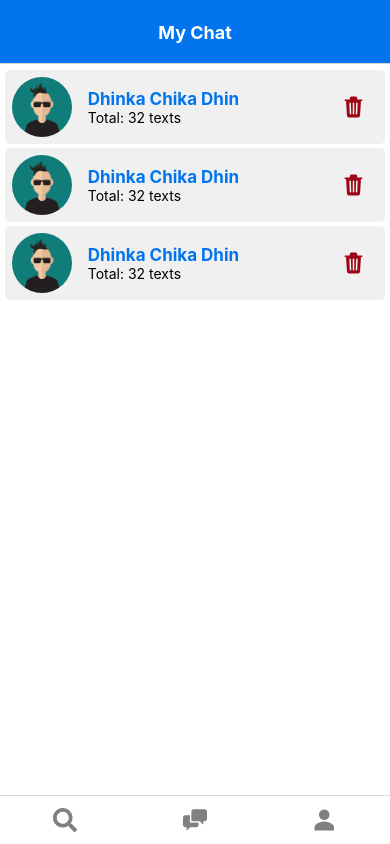
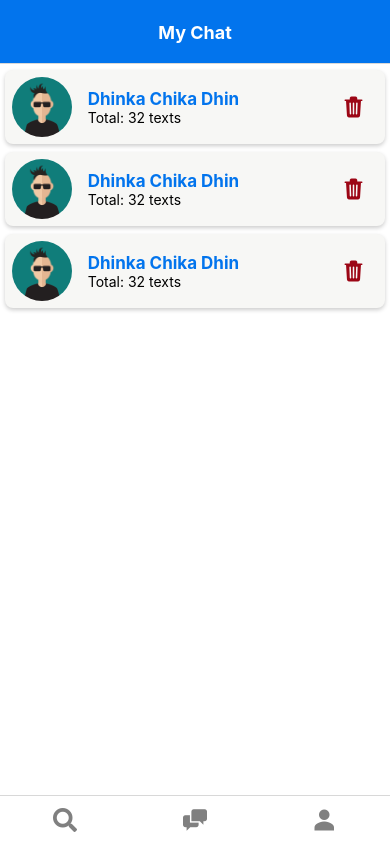
Before and after one commit to Brainless-Loco/myChattingApp, a React Native app: screen /home in a window 390 px wide. Built offline with nearby package versions, Linux system fonts and the light colour scheme; no server answers; the database is empty.

Commit message:
Minor UI updates with logical implementaion initiating

```diff
--- a/components/ASingleChat.js
+++ b/components/ASingleChat.js
@@ -1,17 +1,27 @@
-import { View, Text, Pressable, StyleSheet, Image, TouchableOpacity } from 'react-native'
+import { View, Text, StyleSheet, Image, TouchableOpacity } from 'react-native'
 import React from 'react'
 import { Ionicons } from '@expo/vector-icons';
+import { useDispatch } from 'react-redux';
+import { updateCurrentOpenChatRef } from '../redux/Actions';
 
-export default function ASingleChat({navigation}) {
+export default function ASingleChat({navigation,roomId}) {
+
+    const dispatch = useDispatch()
+
+    const updateOpenChatId = (chatRef)=> dispatch(updateCurrentOpenChatRef(chatRef))
+
     return (
-    <Pressable  onPress={()=>{navigation.navigate('chat')}} style={styles.container}>
+        <TouchableOpacity  onPress={()=>{
+            updateOpenChatId(roomId)
+            navigation.navigate('chat');
+            }} style={styles.container}>
             <Image style={styles.imageStyle} source={require('../assets/images/avatar.png')}/>
             <View style={styles.midContainerStyle}>
                 <Text style={styles.chatNameStyle}>Dhinka Chika Dhin</Text>
                 <Text>Total: 32 texts</Text>
             </View>
-        <Pressable style={styles.deleteBtnContainerStyle}><Ionicons name="trash" size={24} color="#9c0615"/></Pressable>
-    </Pressable>
+            <TouchableOpacity style={styles.deleteBtnContainerStyle}><Ionicons name="trash" size={24} color="#9c0615"/></TouchableOpacity>
+        </TouchableOpacity>
     )
 }
 
@@ -20,15 +30,20 @@ const styles = StyleSheet.create({
     container: {
         display:'flex',
         flexDirection:'row',
-        backgroundColor: '#f0f0f0',
+        backgroundColor: '#f7f7f5',
         alignItems: 'center',
         justifyContent:'space-between',
-        borderRadius:5,
+        borderRadius:8,
         gap:12,
         margin:5,
-        marginBottom:2,
+        marginBottom:6,
         marginTop:2,
-        padding:7
+        padding:7,
+        shadowColor: '#000',
+        shadowOffset: { width: 0, height: 2 },
+        shadowOpacity: 0.2,
+        shadowRadius: 4,
+        elevation: 4,
     },
     imageStyle:{
         height:60,
--- a/components/AsingleSearchItem.js
+++ b/components/AsingleSearchItem.js
@@ -18,15 +18,20 @@ const styles = StyleSheet.create({
     container: {
         display:'flex',
         flexDirection:'row',
-        backgroundColor: '#f0f0f0',
+        backgroundColor: '#f7f7f8',
         alignItems: 'center',
         justifyContent:'space-between',
         borderRadius:5,
         gap:12,
         margin:5,
-        marginBottom:2,
+        marginBottom:6,
         marginTop:2,
-        padding:7
+        padding:7,
+        shadowColor: '#000',
+        shadowOffset: { width: 0, height: 2 },
+        shadowOpacity: 0.2,
+        shadowRadius: 4,
+        elevation: 4,
     },
     imageStyle:{
         height:45,
--- a/components/HomeTabs/Profile.js
+++ b/components/HomeTabs/Profile.js
@@ -80,12 +80,13 @@ const styles = StyleSheet.create({
   textInputStyle:{
     borderWidth:2,
     borderColor:'#0274ed',
-    borderRadius:30,
+    borderRadius:25,
     height:50,
     color:'#0274ed',
     padding:10,
     fontWeight:'bold',
-    marginBottom:10
+    marginBottom:10,
+
   },
   updateProfileBtn:{
     backgroundColor:'#0274ed',
@@ -95,7 +96,13 @@ const styles = StyleSheet.create({
     display:'flex',
     justifyContent:'center',
     alignItems:'center',
-    marginTop:12
+    marginTop:12,
+
+    shadowColor: '#000',
+    shadowOffset: { width: 0, height: 2 },
+    shadowOpacity: 0.2,
+    shadowRadius: 4,
+    elevation: 4,
   },
   signOutBtn:{
     display:'flex',
@@ -107,5 +114,11 @@ const styles = StyleSheet.create({
     height:50,
     borderRadius:25,
     textAlign:'center',
+    shadowColor: '#000',
+    shadowOffset: { width: 0, height: 2 },
+    shadowOpacity: 0.2,
+    shadowRadius: 4,
+    elevation: 4,
+    marginBottom:10
   }
 })
--- a/redux/Actions.js
+++ b/redux/Actions.js
@@ -1,4 +1,4 @@
-import { UPDATE_ACTIVE_TAB_NAME, UPDATE_CURRENT_USER_USERNAME } from "./Types"
+import { UPDATE_ACTIVE_TAB_NAME, UPDATE_CURRENT_OPEN_CHATREF, UPDATE_CURRENT_USER_USERNAME } from "./Types"
 
 export const updateCurrentUserUsername = (username) =>{
     return {
@@ -6,3 +6,10 @@ export const updateCurrentUserUsername = (username) =>{
       username: username
     }
 }
+
+export const updateCurrentOpenChatRef = (chatRef)=>{
+  return{
+    type:UPDATE_CURRENT_OPEN_CHATREF,
+    chatRef:chatRef
+  }
+}
--- a/redux/Reducer.js
+++ b/redux/Reducer.js
@@ -1,9 +1,8 @@
-import { UPDATE_ACTIVE_TAB_NAME, UPDATE_CURRENT_USER_USERNAME } from "./Types"
+import { UPDATE_ACTIVE_TAB_NAME, UPDATE_CURRENT_OPEN_CHATREF, UPDATE_CURRENT_USER_USERNAME } from "./Types"
 
 const initialState = {
     currentUserUsername:'',
     currentUserId:'',
-    currentOpenedChat:'',
     currentUserEmail:'',
     loggedIn: false,
     currentOpenedChatID:'',
@@ -19,6 +18,13 @@ export default (state = initialState, action) => {
             }
         }
 
+        case UPDATE_CURRENT_OPEN_CHATREF:{
+            return{
+                ...state,
+                currentOpenedChatID:action.chatRef
+            }
+        }
+
 
         default:{
             return state
--- a/redux/Types.js
+++ b/redux/Types.js
@@ -1,2 +1,3 @@
 export const UPDATE_CURRENT_USER_USERNAME = 'UPDATE_CURRENT_USER_USERNAME';
 export const UPDATE_LOG_IN_INFO = 'UPDATE_LOG_IN_INFO'
+export const UPDATE_CURRENT_OPEN_CHATREF = 'UPDATE_CURRENT_OPEN_CHATREF'
--- a/screens/Chat.js
+++ b/screens/Chat.js
@@ -1,29 +1,47 @@
-import { View, Text, StyleSheet, TextInput, ScrollView, Pressable, Image } from 'react-native'
-import React, { useRef } from 'react'
+import { View, Text, StyleSheet, TextInput, ScrollView, Pressable, Image, ActivityIndicator } from 'react-native'
+import React, { useEffect, useRef, useState } from 'react'
 import { FontAwesome } from '@expo/vector-icons';
 import AMessageContainer from '../components/ChatComponents/AMessageContainer';
-import { addDoc } from 'firebase/firestore/lite';
+import { addDoc, collection, getDocs } from 'firebase/firestore/lite';
 import { db } from '../firebase/firebaseConfig';
+import { useSelector } from 'react-redux';
 
 export default function Chat() {
     const scrollViewRef = useRef();
 
-    // const firstRef = collection(db,'kutta')
-    // addDoc(firstRef,{'name':'nameValue','Query':'editorValue'});=
+    const [loading, setloading] = useState(true)
+
+
+
+    const hotChatRef = useSelector(state=>state.currentOpenedChatID)
+    console.log(hotChatRef)
+
+    const chatRoomsColRef = collection(db,'chatRooms/6jLrAY6hAhJhjNsHY16S/chat')
+
+    const fetchTrial = async ()=>{
+        const querySnapshot = await getDocs(chatRoomsColRef);
+        querySnapshot.forEach((doc) => {
+            // doc.data() is never undefined for query doc snapshots
+            console.log(doc.id, " => ", doc.data());
+            // console.log(doc)
+
+            return;
+        });
+    }
+
+    useEffect(() => {
+        fetchTrial()
+    }, [])
+
 
     return (
         <View style={styles.container}>
             <ScrollView showsHorizontalScrollIndicator={false} showsVerticalScrollIndicator={false}
             ref={scrollViewRef}
             onContentSizeChange={() => scrollViewRef.current.scrollToEnd({ animated: true })}>
-                <AMessageContainer message={"hahaha"} ownText={true}/>
+                {loading ? <ActivityIndicator size={50} color={'#0274ed'} /> :
 
-                <AMessageContainer message={"hahaha"} ownText={false}/>
-
-                <AMessageContainer message={"hahaha"} ownText={true}/>
-
-                <AMessageContainer message={"hahaha"} ownText={true}/>
-
+                    <>
                         <AMessageContainer message={"hahahaadfjjdajfbadjkbvjkd daj fadjhf jadlfh adjhf adjfh kadj jkb cxzjkb cjkzxbkbckjXBc jkxz "} ownText={false}/>
 
 
@@ -36,38 +54,14 @@ export default function Chat() {
                         <AMessageContainer message={"hahaha"} ownText={true}/>
 
                         <AMessageContainer message={"hahaha"} ownText={false}/>
-                <AMessageContainer message={"hahaha"} ownText={true}/>
 
-                <AMessageContainer message={"hahaha"} ownText={false}/>
-
-                <AMessageContainer message={"hahaha"} ownText={true}/>
-
-                <AMessageContainer message={"hahaha"} ownText={true}/>
-
-                <AMessageContainer message={"hahaha"} ownText={false}/>
-                <AMessageContainer message={"hahaha"} ownText={true}/>
-
-                <AMessageContainer message={"hahaha"} ownText={false}/>
-
-                <AMessageContainer message={"hahaha"} ownText={true}/>
-
-                <AMessageContainer message={"hahaha"} ownText={true}/>
-
-                <AMessageContainer message={"hahaha"} ownText={false}/>
-                <AMessageContainer message={"hahaha"} ownText={true}/>
-
-                <AMessageContainer message={"hahaha"} ownText={false}/>
-
-                <AMessageContainer message={"hahaha"} ownText={true}/>
-
-                <AMessageContainer message={"hahaha"} ownText={true}/>
-
-                <AMessageContainer message={"hahaha"} ownText={false}/>
+                    </>
+                }
 
             </ScrollView>
             <View style={{paddingTop:5}}>
                 <TextInput style={styles.messageInput}  multiline={true} placeholder='Write your text'/>
-                <Pressable style={styles.sendBtnStyle} onPress={()=>console.log('Send btn pressed')}>
+                <Pressable disabled={loading} style={styles.sendBtnStyle} onPress={()=>console.log('Send btn pressed')}>
                     <FontAwesome name="send" size={24} color="#0274ed" />
                 </Pressable>
             </View>
@@ -94,12 +88,13 @@ const styles = StyleSheet.create({
     },
     sendBtnStyle:{
         position:'absolute',
-        right:10,
+        right:1,
         height:'100%',
-        width:40,
+        width:50,
         display:'flex',
         justifyContent:'center',
-        alignItems:'center'
+        alignItems:'center',
+        top:'5%',
     },
 
 });
```
Lines whose indentation alone changed are shown as unchanged.
